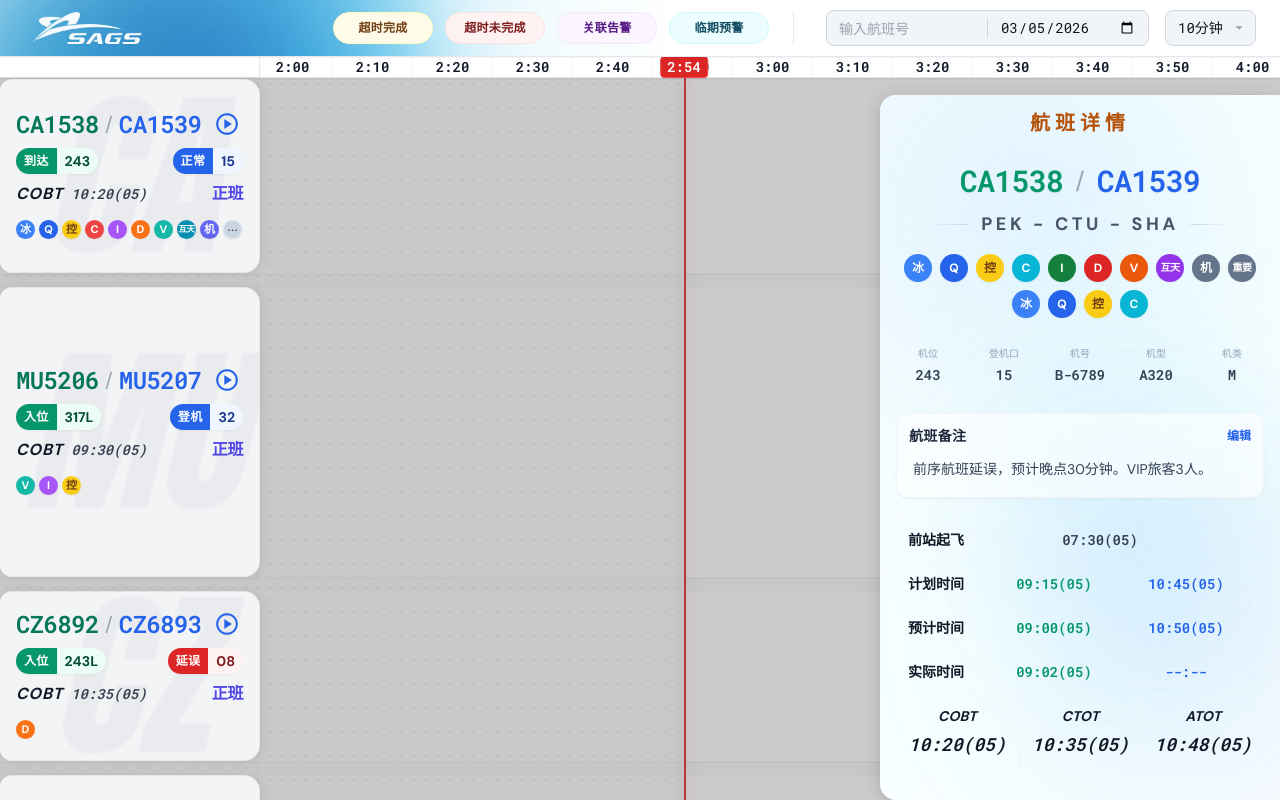
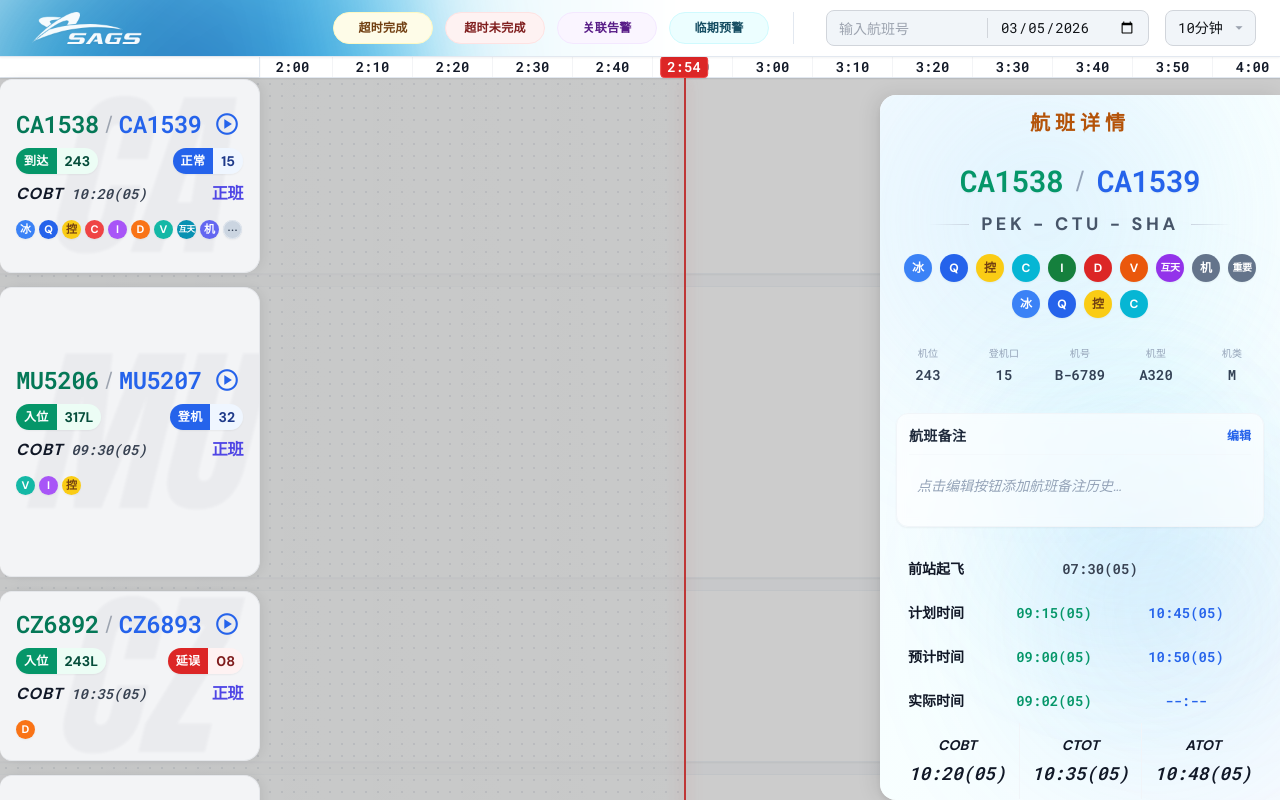
Before and after one commit to fwilyair/flight-ops-center, a React (Vite) app: page / in a window 1280 px wide. Both pictures are taken after a click on the element 130 px from the left and 176 px from the top of the page. Built offline with nearby package versions, Linux system fonts and the light colour scheme.

Commit message:
feat: 航班详情面板新增备注历史功能，支持快捷短语发送及倒序排列

```diff
--- a/components/FlightDetailPanel.tsx
+++ b/components/FlightDetailPanel.tsx
@@ -223,15 +223,15 @@ export const FlightDetailPanel: React.FC<FlightDetailPanelProps> = ({
                         </div>
 
                         {/* Remarks Section */}
-                        <div className="bg-white/60 backdrop-blur-sm rounded-xl p-3 border border-slate-100 shadow-sm">
-                            <div className="flex items-center justify-between mb-2">
+                        <div className="bg-white/60 backdrop-blur-sm rounded-xl p-3 border border-slate-100 shadow-sm transition-all duration-300">
+                            <div className="flex items-center justify-between mb-3 border-b border-slate-100/50 pb-2">
                                 <span className="text-sm font-extrabold text-slate-800 uppercase tracking-wide">
                                     航班备注
                                 </span>
                                 {!isEditingRemarks && (
                                     <button
                                         onClick={() => {
-                                            setTempRemarks(flight.remarks || '');
+                                            setTempRemarks('');
                                             setIsEditingRemarks(true);
                                         }}
                                         className="text-xs text-blue-600 hover:text-blue-700 font-bold hover:underline transition-all duration-200 hover:scale-105"
@@ -241,48 +241,102 @@ export const FlightDetailPanel: React.FC<FlightDetailPanelProps> = ({
                                 )}
                             </div>
 
+                            {/* View Mode History */}
+                            {!isEditingRemarks && (flight.remarksHistory && flight.remarksHistory.length > 0) && (
+                                <div className="space-y-3 mb-3 max-h-[200px] overflow-y-auto pr-1">
+                                    {flight.remarksHistory.map((item) => (
+                                        <div key={item.id} className="group relative pl-3 border-l-2 border-slate-200 hover:border-blue-300 transition-colors py-0.5">
+                                            <div className="flex items-center justify-between gap-2 mb-0.5">
+                                                <span className="text-[10px] font-bold text-slate-400 font-mono italic">
+                                                    {item.timestamp}
+                                                </span>
+                                                <span className="text-[10px] font-black text-blue-400 tracking-tighter uppercase px-1 leading-none rounded bg-blue-50/50 border border-blue-100/30">
+                                                    {item.author}
+                                                </span>
+                                            </div>
+                                            <p className="text-sm text-slate-700 leading-tight break-all font-medium">
+                                                {item.content}
+                                            </p>
+                                        </div>
+                                    ))}
+                                </div>
+                            )}
+
+                            {!isEditingRemarks && (!flight.remarksHistory || flight.remarksHistory.length === 0) && (
+                                <div
+                                    className="text-sm leading-relaxed p-2 rounded-md text-slate-400 italic hover:bg-slate-50/50 cursor-pointer mb-2"
+                                    onClick={() => {
+                                        setTempRemarks('');
+                                        setIsEditingRemarks(true);
+                                    }}
+                                >
+                                    点击编辑按钮添加航班备注历史...
+                                </div>
+                            )}
+
                             {isEditingRemarks ? (
-                                <div className="space-y-2 animate-in fade-in zoom-in-95 duration-200">
+                                <div className="space-y-3 animate-in fade-in zoom-in-95 duration-200">
+                                    {/* Quick Phrases */}
+                                    <div className="flex flex-wrap gap-2">
+                                        {[
+                                            '提升保障效率',
+                                            '本场大雨延误',
+                                            'VIP旅客到位',
+                                            '机位临时变更',
+                                            '前序延误到达'
+                                        ].map((phrase) => (
+                                            <button
+                                                key={phrase}
+                                                onClick={() => setTempRemarks(phrase)}
+                                                className="px-2 py-1 text-[10px] font-bold bg-blue-50 text-blue-600 hover:bg-blue-100 rounded border border-blue-100 transition-colors"
+                                            >
+                                                {phrase}
+                                            </button>
+                                        ))}
+                                    </div>
+
                                     <textarea
                                         value={tempRemarks}
                                         onChange={(e) => setTempRemarks(e.target.value)}
                                         className="w-full text-sm p-3 rounded-lg border border-slate-200 focus:border-blue-500 focus:ring-2 focus:ring-blue-100 outline-none resize-none bg-white text-slate-700 leading-relaxed shadow-inner"
-                                        rows={3}
+                                        rows={2}
                                         autoFocus
-                                        placeholder="请输入航班备注信息..."
+                                        placeholder="请输入新备注内容..."
                                     />
                                     <div className="flex justify-end gap-2">
                                         <button
                                             onClick={() => setIsEditingRemarks(false)}
-                                            className="px-3 py-1.5 text-xs font-bold text-slate-500 hover:bg-slate-100 hover:text-slate-700 rounded-md transition-all duration-200 hover:scale-105"
+                                            className="px-3 py-1.5 text-xs font-bold text-slate-500 hover:bg-slate-100 hover:text-slate-700 rounded-md transition-all duration-200"
                                         >
                                             取消
                                         </button>
                                         <button
                                             onClick={() => {
-                                                onFlightUpdate?.({ ...flight, remarks: tempRemarks });
+                                                if (tempRemarks.trim()) {
+                                                    const now = new Date();
+                                                    const timeStr = `${String(now.getHours()).padStart(2, '0')}:${String(now.getMinutes()).padStart(2, '0')}`;
+                                                    const newEntry = {
+                                                        id: Math.random().toString(36).substr(2, 9),
+                                                        content: tempRemarks,
+                                                        timestamp: timeStr,
+                                                        author: 'USER'
+                                                    };
+                                                    const updatedHistory = [newEntry, ...(flight.remarksHistory || [])];
+                                                    onFlightUpdate?.({
+                                                        ...flight,
+                                                        remarks: tempRemarks,
+                                                        remarksHistory: updatedHistory
+                                                    });
+                                                }
                                                 setIsEditingRemarks(false);
                                             }}
-                                            className="px-4 py-1.5 text-xs font-bold text-white bg-blue-600 hover:bg-blue-700 active:bg-blue-800 rounded-md shadow-sm transition-all duration-200 flex items-center gap-1 hover:scale-105 hover:shadow-md"
+                                            className="px-4 py-1.5 text-xs font-bold text-white bg-blue-600 hover:bg-blue-700 active:bg-blue-800 rounded-md shadow-sm transition-all duration-200 hover:scale-105"
                                         >
-                                            <span className="material-symbols-outlined text-[14px]">check</span>
-                                            保存
+                                            发送
                                         </button>
                                     </div>
                                 </div>
-                            ) : (
-                                <div
-                                    className={`text-sm leading-relaxed p-1 rounded-md transition-colors ${flight.remarks ? 'text-slate-700' : 'text-slate-400 italic'
-                                        } hover:bg-slate-50/50 cursor-pointer`}
-                                    onClick={() => {
-                                        setTempRemarks(flight.remarks || '');
-                                        setIsEditingRemarks(true);
-                                    }}
-                                    title="点击编辑备注"
-                                >
-                                    {flight.remarks || '点击编辑按钮添加航班备注'}
-                                </div>
-                            )}
+                            ) : null}
                         </div>
 
 
--- a/data.ts
+++ b/data.ts
@@ -7,7 +7,7 @@ export const MOCK_FLIGHTS: Flight[] = [
     id: '1',
     flightNo: 'CA1538 / CA1539',
     codeshare: 'CA1539',
-    remarks: '前序航班延误，预计晚点30分钟。VIP旅客3人。',
+    remarks: '',
     stand: '203',
     registration: 'B-6789',
     aircraftType: 'A320',
@@ -96,7 +96,7 @@ export const MOCK_FLIGHTS: Flight[] = [
   {
     id: '2',
     flightNo: 'MU5206',
-    remarks: '过站时间紧张，请关注保障进度。',
+    remarks: '',
     codeshare: 'MU5207',
     // Dual status for Turnaround
     arrInfo: {
@@ -274,7 +274,7 @@ export const MOCK_FLIGHTS: Flight[] = [
   {
     id: '7',
     flightNo: '3U8888',
-    remarks: '重要货物，优先保障。',
+    remarks: '',
     stand: '205',
     codeshare: '3U8663',
     arrInfo: {
--- a/types.ts
+++ b/types.ts
@@ -46,12 +46,20 @@ export interface Annotation {
 
 export type FlightType = 'REG' | 'CARGO' | 'EXTRA' | 'FERRY' | 'DIV';
 
+export interface RemarkEntry {
+  id: string;
+  content: string;
+  timestamp: string;
+  author: string;
+}
+
 export interface Flight {
   id: string;
   flightNo: string;
   codeshare?: string;
   tags?: string[]; // New field for flight tags (e.g., '冰', 'Q', '控')
-  remarks?: string; // New field for flight remarks
+  remarks?: string; // Current/Latest remark (Legacy)
+  remarksHistory?: RemarkEntry[]; // New field for flight remarks history
   stand?: string;
   gate?: string;
   // Aircraft info
```
